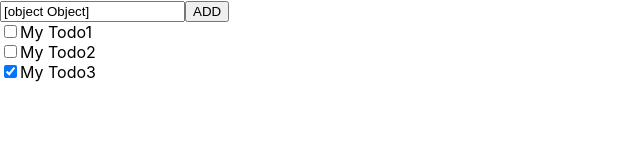
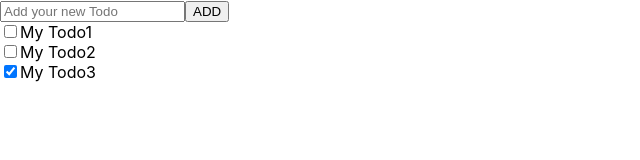
Before and after one commit to WooriSunoo/todo-app, a React (Create React App) app in the folder client/: page / in a window 1280 px wide. Shown: the top 160 px of the page, without its empty margins (0-640 px from the left). Built offline with nearby package versions, Linux system fonts and the light colour scheme.

Commit message:
feat: Todo 추가 기능 구현

```diff
--- a/client/src/App.js
+++ b/client/src/App.js
@@ -1,8 +1,8 @@
-import { useState } from "react";
+import { useState, useRef } from "react";
+import AddTodo from "./components/AddTodo";
 import Todo from "./components/Todo";
-import AddTodo from "./components/AddTodo";
 
-function App() {
+const App = () => {
   const [todoItems, setTodoItems] = useState([
     {
       id: 1,
@@ -20,23 +20,28 @@ function App() {
       done: true,
     },
   ]);
-  const additem = (newItem) => {
-    // newItem설정이 코드로 나와야
-    // newItem-{id: ?, title: ?, done: false}
-    // setTodoItems() 설정해서 설정이 바뀌면 알아서 렌더링
-    let addedItem = { id: todoItems.length + 1, title: newItem, done: false };
-    setTodoItems([...todoItems, addedItem]);
+  const todoId = useRef(4);
+
+  // AddTodo 컴포넌트는 상위 컴포넌트(App)의 todoItems(state)에 접근 불가능
+  // 상위 컴포넌트(App)은 AddTodo 컴포넌트 접근 가능
+  // => App 컴포넌트에 addItem() 함수를 정의하고, 해당 함수를 AddTodo props로 넘겨야 함
+  const addItem = (newItem) => {
+    // newItem - {id: ?, title: ?, done: false}
+    newItem.id = todoId.current++; // key를 위한 id 설정
+    newItem.done = false; // done 초기화
+    // 기존 todoItems를 유지하고, 새로운 newItem을 추가
+    setTodoItems([...todoItems, newItem]); // setTodoItems(todoItems.concat(newItem))
   };
+
   return (
-    // 3. AddTodo 컴포넌트를 추가
     <div className="App">
-      <AddTodo additem={additem} />
-      {todoItems.map((todoItem) => {
-        console.log("APP.js todoItem", todoItem); //{id: 1, title: 'My Todo1', done: false}
-        return <Todo key={todoItem.id} todoItem={todoItem} />;
+      <AddTodo addItem={addItem} />
+      {todoItems.map((item) => {
+        // console.log(item); // {id: 1, title: 'My Todo1', done: false}
+        return <Todo key={item.id} item={item} />;
       })}
     </div>
   );
-}
+};
 
 export default App;
--- a/client/src/components/AddTodo.js
+++ b/client/src/components/AddTodo.js
@@ -1,7 +1,8 @@
 import { useState } from "react";
-// 1. 함수형 컴포넌트
-// 2. input과 button을 가짐
-const AddTodo = ({ additem }) => {
+
+const AddTodo = ({ addItem }) => {
+  // const { addItem } = props;
+
   // 사용자 입력을 저장할 객체
   // (id, title, done에 대한 정보를 저장해야해서 객체 형태로!!)
   const [todoItem, setTodoItem] = useState({
@@ -10,15 +11,24 @@ const AddTodo = ({ additem }) => {
 
   const onButtonClick = () => {
     // props로 받아온 addItem 함수 실행
-    additem(todoItem);
+    addItem(todoItem); // {title: 'input입력값'}
+    setTodoItem({ title: "" }); // input 초기화
   };
+
+  const onEnterKeyPress = (e) => {
+    if (e.key === "Enter") {
+      onButtonClick();
+    }
+  };
+
   return (
     <div className="AddTodo">
       <input
         type="text"
-        value={todoItem}
-        onChange={(e) => setTodoItem(e.target.value)}
         placeholder="Add your new Todo"
+        value={todoItem.title}
+        onChange={(e) => setTodoItem({ title: e.target.value })}
+        onKeyPress={onEnterKeyPress}
       />
       <button onClick={onButtonClick}>ADD</button>
     </div>
--- a/client/src/components/Todo.js
+++ b/client/src/components/Todo.js
@@ -2,9 +2,9 @@
 // 2.input(Checkbox)와 label을 렌더링하는 컴포넌트!
 // 3. App (부모 컴포넌트)에서 Todo(자식 컴포넌트) 1개를 렌더링
 
-const Todo = ({ todoItem }) => {
-  console.log("{todoItem}", todoItem); //{id: 1, title: 'My Todo1', done: false}
-  const { id, title, done } = todoItem;
+const Todo = ({ item }) => {
+  console.log("{todoItem}", item); //{id: 1, title: 'My Todo1', done: false}
+  const { id, title, done } = item;
   return (
     <div className="Todo">
       <input
```
